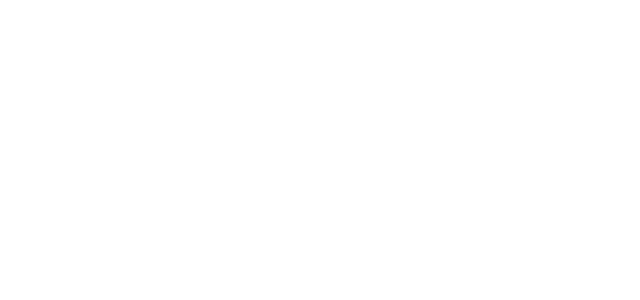
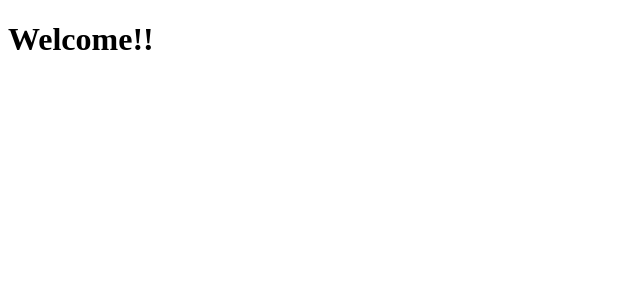
Before and after one commit to Weslley03/programming-question-bank-frontend, a React (Vite) app: page / in a window 1280 px wide. Shown: the top 300 px of the page, without its empty margins (0-640 px from the left). Built offline with nearby package versions, Linux system fonts and the light colour scheme.

Commit message:
added 'react-router', Home page and  Acesso page.

```diff
--- a/package.json
+++ b/package.json
@@ -11,7 +11,8 @@
   },
   "dependencies": {
     "react": "^18.3.1",
-    "react-dom": "^18.3.1"
+    "react-dom": "^18.3.1",
+    "react-router-dom": "^6.27.0"
   },
   "devDependencies": {
     "@eslint/js": "^9.13.0",
--- a/src/main.jsx
+++ b/src/main.jsx
@@ -1,9 +1,26 @@
 import { StrictMode } from 'react'
 import { createRoot } from 'react-dom/client'
-import App from './App.jsx'
+import {
+  createBrowserRouter,
+  RouterProvider,
+} from 'react-router-dom';
+import { HomePage } from './pages/Home/Home';
+import { AcessoPage } from './pages/Acesso/Acesso';
+
+const router = createBrowserRouter([
+  {
+    path: '/',
+    element: <HomePage />
+  },
+
+  {
+    path: '/acesso',
+    element: <AcessoPage />
+  },
+]);
 
 createRoot(document.getElementById('root')).render(
   <StrictMode>
-    <App />
+    <RouterProvider router={router}/>
   </StrictMode>,
 )
--- /dev/null
+++ b/src/pages/Acesso/Acesso.jsx
@@ -0,0 +1,5 @@
+export function AcessoPage() {
+  return(
+    <></>
+  );
+};
--- /dev/null
+++ b/src/pages/Home/Home.jsx
@@ -0,0 +1,7 @@
+export function HomePage() {
+  return(
+    <>
+      <h1>Welcome!!</h1>
+    </>
+  );
+};
```
Also changed, not shown: src/App.jsx (deleted, +0 -7 lines), 1 other file (tests, documents, lock files or other folders).
